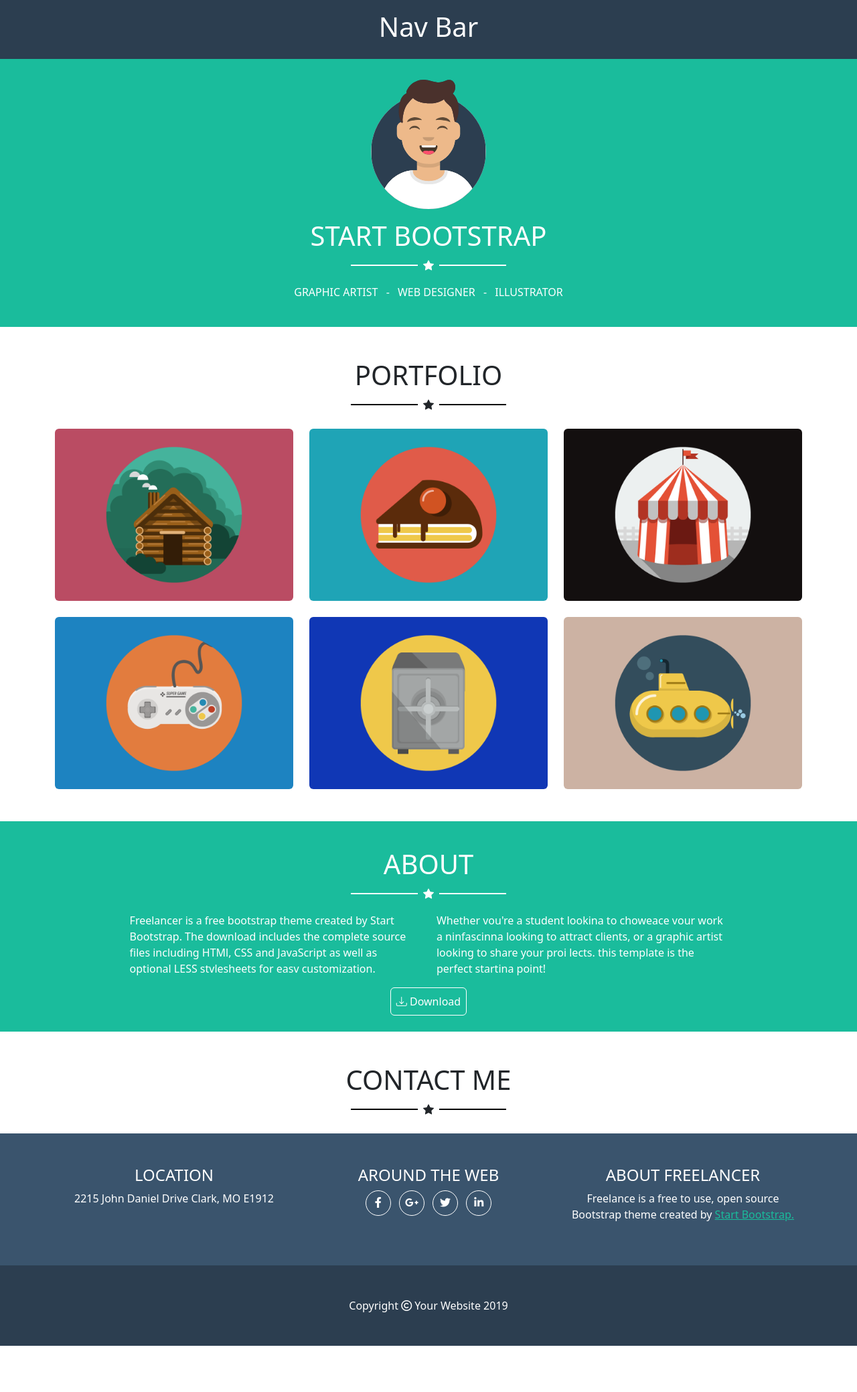
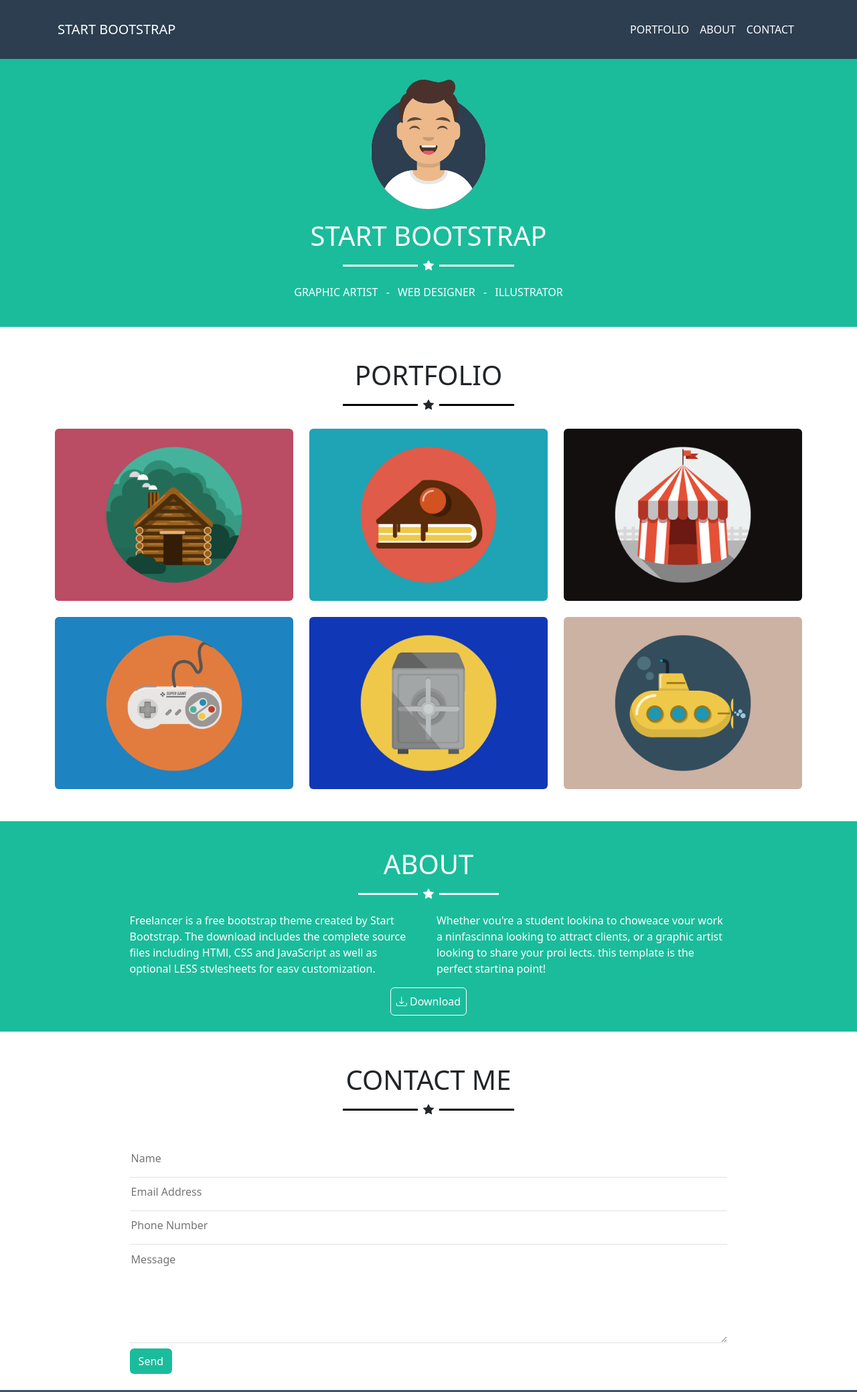
Before and after one commit to AlexBosio95/html-css-bootstrap-freelancer, a plain HTML site: page index.html in a window 1280 px wide. Shown: the top 2078 px of the page at 67% size. Before the commit the page ends 2009 px from the top, so only its background shows below. Drawn offline with nearby package versions, Linux system fonts and the light colour scheme.

Commit message:
nav bar and form

```diff
--- a/css/stile.css
+++ b/css/stile.css
@@ -3,6 +3,8 @@
     --color-bg-section: #1abc9c;
     --color-bg-footer: #3a546d;
 }
+
+/* My color */
 
 .bg-color-nav{
     background-color: var(--color-bg-nav);
@@ -28,14 +30,21 @@
     color: var(--color-bg-section);
 }
 
+
+/* My Common */
+
 .ms_fix_h{
     height: 200px;
 }
+
+/* container */
 
 .ms_max_w_80{
     width: 80%;
     margin: 0 auto;
 }
+
+
 
 .ms_circle_icon{
     border: 1px solid white;
@@ -46,7 +55,17 @@
 }
 
 
+/* Spacer */
 .ms_bar{
-    width: 100px;
-    height: 2px;
+    width: 10%;
+    height: 3px;
 }
+
+.ms_border{
+    border: 1px solid rgba(255, 255, 255, 1);
+    color: white;
+}
+
+.ms_svg_w{
+    filter: invert(1);
+}
--- a/index.html
+++ b/index.html
@@ -8,7 +8,9 @@
     <!-- CSS only -->
     <link href="https://cdn.jsdelivr.net/npm/bootstrap@5.2.0-beta1/dist/css/bootstrap.min.css" rel="stylesheet"
         integrity="sha384-0evHe/X+R7YkIZDRvuzKMRqM+OrBnVFBL6DOitfPri4tjfHxaWutUpFmBp4vmVor" crossorigin="anonymous">
-    <link rel="stylesheet" href="https://cdnjs.cloudflare.com/ajax/libs/font-awesome/6.1.1/css/all.min.css" integrity="sha512-KfkfwYDsLkIlwQp6LFnl8zNdLGxu9YAA1QvwINks4PhcElQSvqcyVLLD9aMhXd13uQjoXtEKNosOWaZqXgel0g==" crossorigin="anonymous" referrerpolicy="no-referrer" />
+    <link rel="stylesheet" href="https://cdnjs.cloudflare.com/ajax/libs/font-awesome/6.1.1/css/all.min.css"
+        integrity="sha512-KfkfwYDsLkIlwQp6LFnl8zNdLGxu9YAA1QvwINks4PhcElQSvqcyVLLD9aMhXd13uQjoXtEKNosOWaZqXgel0g=="
+        crossorigin="anonymous" referrerpolicy="no-referrer" />
     <link rel="stylesheet" href="https://cdn.jsdelivr.net/npm/bootstrap-icons@1.8.3/font/bootstrap-icons.css">
     <link rel="stylesheet" href="./css/stile.css">
     <title>Document</title>
@@ -18,8 +20,29 @@
 
     <header>
         <nav class="bg-color-nav">
-            <div class="container p-3 text-center text-white">
-<h1>Nav Bar</h1>
+            <div class="container p-3">
+                <nav class="navbar navbar-expand-lg navbar-light ">
+                    <a class="navbar-brand text-white" href="#">START BOOTSTRAP</a>
+                    <button class="navbar-toggler ms_border" type="button" data-toggle="collapse" data-target="#navbarNav"
+                        aria-controls="navbarNav" aria-expanded="false" aria-label="Toggle navigation">
+                        <span class="navbar-toggler-icon ms_svg_w"></span>
+                    </button>
+                    <div class="collapse navbar-collapse justify-content-end" id="navbarNav">
+                        <ul class="navbar-nav">
+                            <li class="nav-item active">
+                                <a class="nav-link text-white" href="#portfolio">PORTFOLIO<span
+                                        class="sr-only">(current)</span></a>
+                            </li>
+                            <li class="nav-item">
+                                <a class="nav-link text-white" href="#about">ABOUT</a>
+                            </li>
+                            <li class="nav-item">
+                                <a class="nav-link text-white" href="#contact">CONTACT</a>
+                            </li>
+
+                        </ul>
+                    </div>
+                </nav>
             </div>
         </nav>
     </header>
@@ -64,7 +87,7 @@
 
 
 
-        <section class="pt-5">
+        <section class="pt-5" id="portfolio">
 
             <div class="container text-center">
 
@@ -110,7 +133,7 @@
 
 
 
-        <section class="bg-color-section py-4 mt-5">
+        <section class="bg-color-section py-4 mt-5" id="about">
 
             <div class="container">
                 <div class="ms_max_w_80 d-flex flex-wrap justify-content-center">
@@ -127,11 +150,15 @@
 
                     <div class="row row-cols-1 row-cols-md-2 text-white mt-3">
                         <div class="col">
-                            <p>Freelancer is a free bootstrap theme created by Start Bootstrap. The download includes the complete source files including HTMl, CSS and JavaScript as well as optional LESS stvlesheets for easv customization.</p>
+                            <p>Freelancer is a free bootstrap theme created by Start Bootstrap. The download includes
+                                the complete source files including HTMl, CSS and JavaScript as well as optional LESS
+                                stvlesheets for easv customization.</p>
                         </div>
 
                         <div class="col">
-                            <p>Whether vou're a student lookina to choweace vour work a ninfascinna looking to attract clients, or a graphic artist looking to share your proi lects. this template is the perfect startina point!</p>
+                            <p>Whether vou're a student lookina to choweace vour work a ninfascinna looking to attract
+                                clients, or a graphic artist looking to share your proi lects. this template is the
+                                perfect startina point!</p>
                         </div>
                     </div>
 
@@ -147,7 +174,7 @@
 
         </section>
 
-        <section class="pt-5">
+        <section class="pt-5" id="contact">
 
             <div class="container text-center">
 
@@ -160,6 +187,36 @@
                     <div class="ms_icon"><i class="bi bi-star-fill"></i></div>
                     <div class="ms_bar mx-2 bg-color-b"></div>
                 </div>
+
+            </div>
+
+            <div class="container py-4">
+
+                <div class="ms_max_w_80 d-flex flex-wrap justify-content-center">
+
+                    <form class="w-100">
+                        <div class="form-group">
+                            <input type="text" class="d-block w-100 border-0 border-bottom pb-3 mb-2" id="formGroupExampleInput"
+                                placeholder="Name">
+                        </div>
+                        <div class="form-group">
+                            <input type="email" class="d-block w-100 border-0 border-bottom pb-3 mb-2" id="formGroupExampleInput2"
+                                placeholder="Email Address">
+                        </div>
+
+                        <div class="form-group">
+                            <input type="number" class="d-block w-100 border-0 border-bottom pb-3 mb-2" id="formGroupExampleInput2"
+                                placeholder="Phone Number">
+                        </div>
+
+                        <div class="form-group">
+                            <textarea class="d-block w-100 border-0 border-bottom pb-3 mb-2" id="exampleFormControlTextarea1" rows="5" placeholder="Message"></textarea>
+                          </div>
+
+                        <button type="submit" class="btn bg-color-section text-white">Send</button>
+                    </form>
+                </div>
+
             </div>
         </section>
 
@@ -183,9 +240,11 @@
                         <div>
                             <ul class="list-inline">
                                 <li class="list-inline-item ms_circle_icon"><i class="fa-brands fa-facebook-f"></i></li>
-                                <li class="list-inline-item ms_circle_icon"><i class="fa-brands fa-google-plus-g"></i></li>
+                                <li class="list-inline-item ms_circle_icon"><i class="fa-brands fa-google-plus-g"></i>
+                                </li>
                                 <li class="list-inline-item ms_circle_icon"><i class="fa-brands fa-twitter"></i></li>
-                                <li class="list-inline-item ms_circle_icon"><i class="fa-brands fa-linkedin-in"></i></li>
+                                <li class="list-inline-item ms_circle_icon"><i class="fa-brands fa-linkedin-in"></i>
+                                </li>
                             </ul>
                         </div>
                     </div>
@@ -193,7 +252,8 @@
 
                     <div class="col text-white">
                         <h4>ABOUT FREELANCER</h4>
-                        <P>Freelance is a free to use, open source Bootstrap theme created by <a class="ms_color_active" href="">Start Bootstrap.</a></P>
+                        <P>Freelance is a free to use, open source Bootstrap theme created by <a
+                                class="ms_color_active text-decoration-none" href="">Start Bootstrap.</a></P>
                     </div>
                 </div>
 
@@ -217,6 +277,19 @@
 
     </footer>
 
+    <!-- Option 2: Separate Popper and Bootstrap JS -->
+
+    <script src="https://cdn.jsdelivr.net/npm/jquery@3.5.1/dist/jquery.slim.min.js"
+        integrity="sha384-DfXdz2htPH0lsSSs5nCTpuj/zy4C+OGpamoFVy38MVBnE+IbbVYUew+OrCXaRkfj"
+        crossorigin="anonymous"></script>
+    <script src="https://cdn.jsdelivr.net/npm/popper.js@1.16.1/dist/umd/popper.min.js"
+        integrity="sha384-9/reFTGAW83EW2RDu2S0VKaIzap3H66lZH81PoYlFhbGU+6BZp6G7niu735Sk7lN"
+        crossorigin="anonymous"></script>
+    <script src="https://cdn.jsdelivr.net/npm/bootstrap@4.6.1/dist/js/bootstrap.min.js"
+        integrity="sha384-VHvPCCyXqtD5DqJeNxl2dtTyhF78xXNXdkwX1CZeRusQfRKp+tA7hAShOK/B/fQ2"
+        crossorigin="anonymous"></script>
+
+
 </body>
 
 </html>
```
